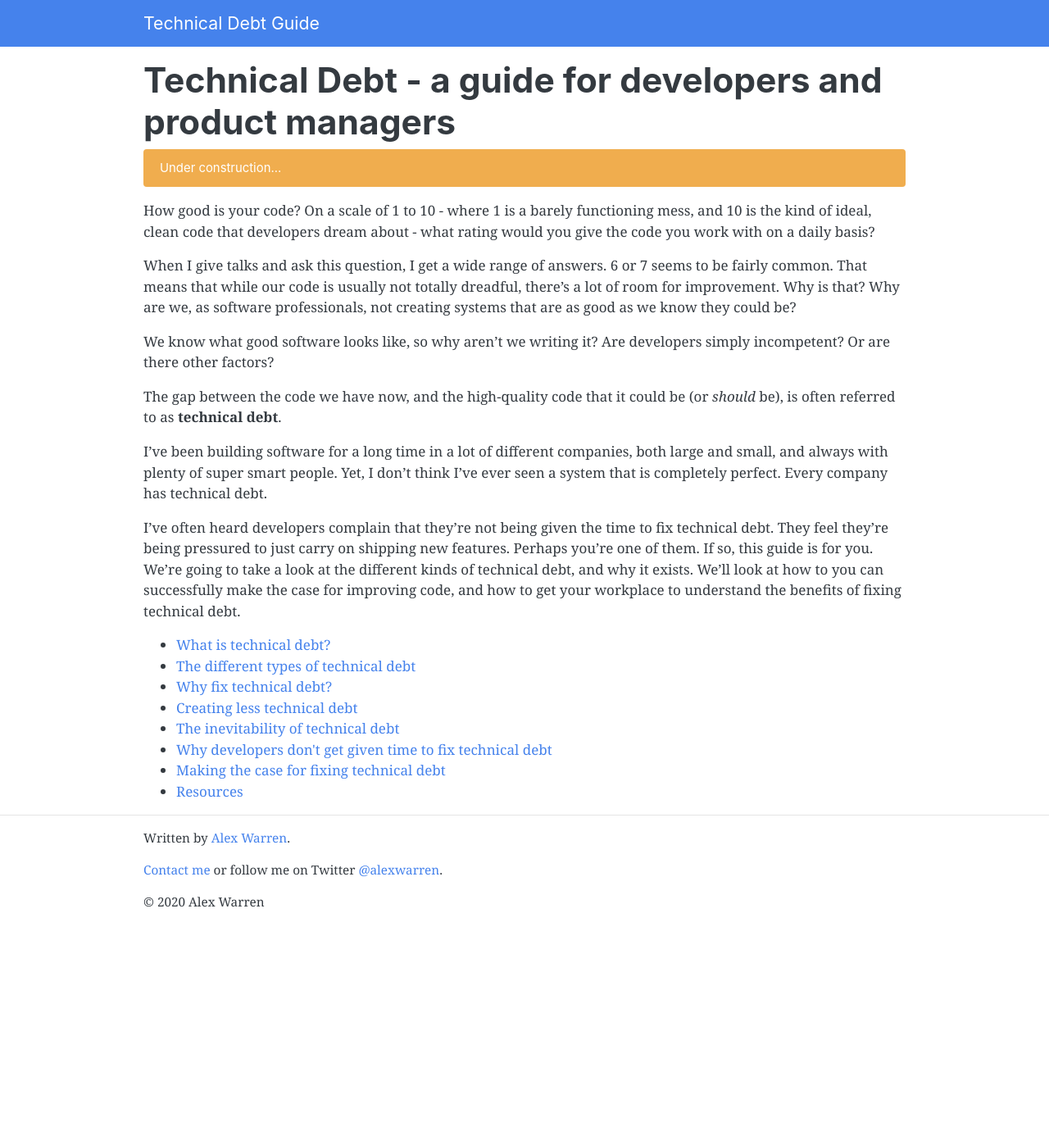
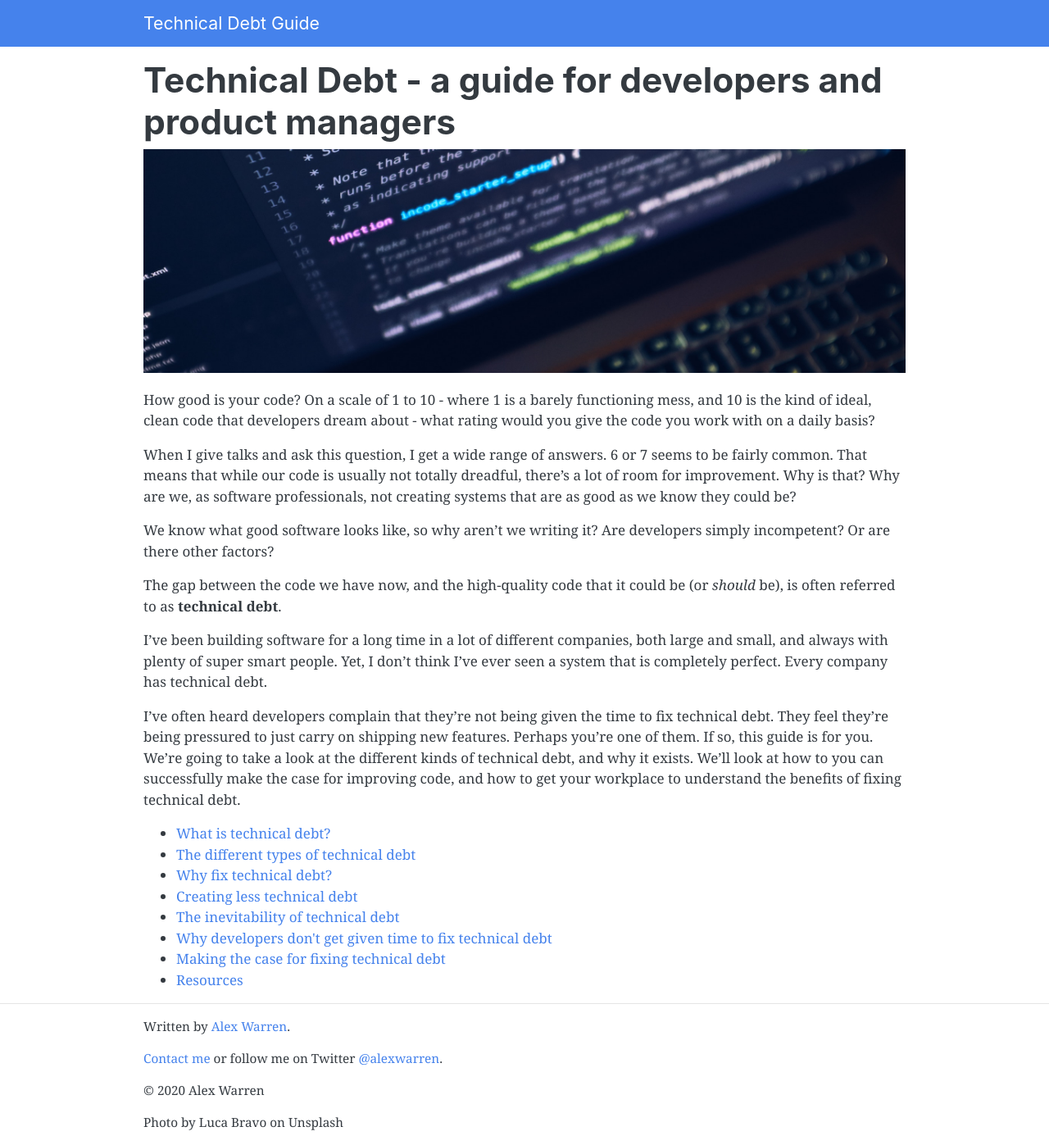
Before and after one commit to alexwarren/techdebtguide, a Jekyll site: the page built from index.md, in a window 1280 px wide and 1397 px high. Shown: the whole window at 82% size. Built offline with Jekyll 4.4.1, drawn with Linux system fonts in a browser that asks for light colours.

Commit message:
Add a photo

```diff
--- a/_layouts/article.html
+++ b/_layouts/article.html
@@ -1,8 +1,6 @@
 ---
 layout: page
 ---
-
-<h1>{{ page.title }}</h1>
 
 {{content}}
 
--- a/_layouts/page.html
+++ b/_layouts/page.html
@@ -30,6 +30,10 @@
         </div>
     </nav>
     <div class="container content">
+        <h1>{{ page.title }}</h1>
+        {% if page.photo %}
+        <img src="/photos/{{ page.photo }}" class="photo">
+        {% endif %}
         {{content}}
     </div>
 
@@ -39,6 +43,9 @@
         <p>Written by <a href="https://alexwarren.uk/">Alex Warren</a>.</p>
         <p><a href="/contact">Contact me</a> or follow me on Twitter <a href="https://twitter.com/alexwarren">@alexwarren</a>.</p>
         <p>&copy;  {{ site.time | date: '%Y' }} Alex Warren</p>
+        {% if page.credit %}
+        <p>{{ page.credit }}</p>
+        {% endif %}
     </div>
 
     <script src="https://code.jquery.com/jquery-3.3.1.slim.min.js" integrity="sha384-q8i/X+965DzO0rT7abK41JStQIAqVgRVzpbzo5smXKp4YfRvH+8abtTE1Pi6jizo" crossorigin="anonymous"></script>
--- a/aw.css
+++ b/aw.css
@@ -44,6 +44,10 @@ img {
   height: auto;
 }
 
+.photo {
+  margin: 0 0 20px 0;
+}
+
 span.date {
   font-size: 90%;
   margin: 0 6px;
--- a/index.md
+++ b/index.md
@@ -1,13 +1,9 @@
 ---
 layout: page
 title: Technical Debt - a guide for developers and product managers
+photo: luca-bravo-XJXWbfSo2f0-unsplash.jpg
+credit: Photo by Luca Bravo on Unsplash
 ---
-
-# {{ page.title }}
-
-<div class="alert alert-warning" role="alert">
-    Under construction...
-</div>
 
 How good is your code? On a scale of 1 to 10 - where 1 is a barely functioning mess, and 10 is the kind of ideal, clean code that developers dream about - what rating would you give the code you work with on a daily basis?
 
```
Also changed, not shown: contact.md (+1 -3 lines), photos/luca-bravo-XJXWbfSo2f0-unsplash.jpg (added).
